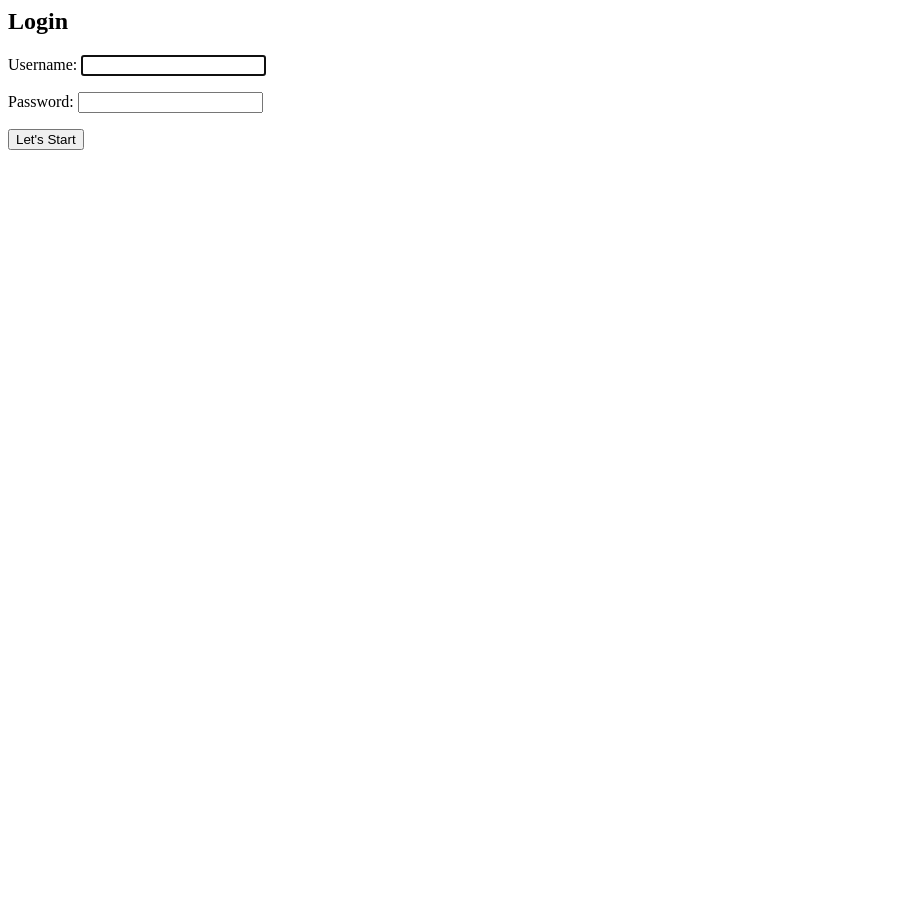
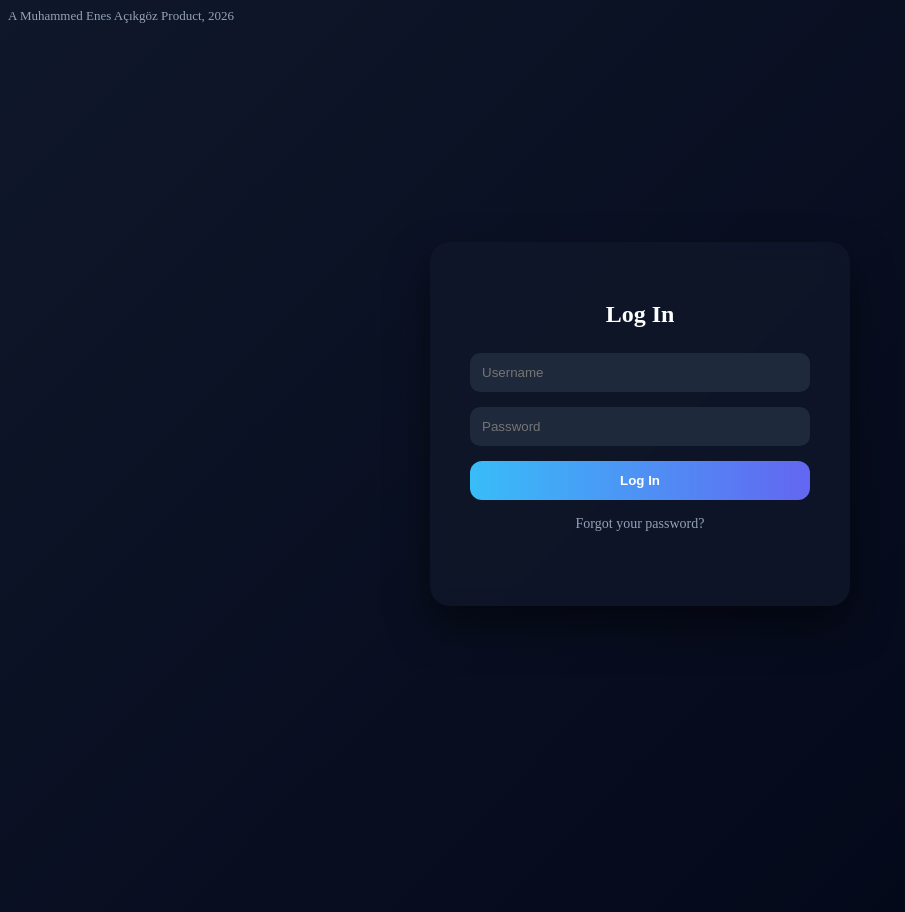
Before and after one commit to muhammedenesacikgoz/whereamI, a Django app: a page that uses profiles/templates/registration/login.html in a window 1280 px wide. Shown: the whole page, without its empty margins (0-905 px from the left). Before the commit the page ends 150 px from the top, so only its background shows below. Run offline with Django 5.2, Linux system fonts and the light colour scheme.

Commit message:
New UI for Log in section and unprofessional claim text on top for fun

```diff
--- a/config/settings.py
+++ b/config/settings.py
@@ -120,3 +120,4 @@ MEDIA_URL = "/media/"
 MEDIA_ROOT =BASE_DIR / "media"
 LOGIN_REDIRECT_URL = "dashboard"
 LOGOUT_REDIRECT_URL = "login"
+ALLOWED_HOSTS= ["*"]
--- a/profiles/templates/profiles/dashboard.html
+++ b/profiles/templates/profiles/dashboard.html
@@ -8,7 +8,7 @@
             transition: all 0.3s ease;
         }
         .friends-list a:hover:not(.active) {
-            background-color: rgba(107, 78, 61, 0.2);
+            background: #1e293b46;
             padding-left: 25px;
             color: #DAD7CD;
         }
@@ -58,6 +58,7 @@
         .pop {
             animation: pop 0.7s ease;
         }
+
     </style>
 </head>
 <div style="
--- a/profiles/templates/registration/login.html
+++ b/profiles/templates/registration/login.html
@@ -1,6 +1,86 @@
-<h2>Login</h2>
-<form method="POST">
-    {% csrf_token %}
-    {{ form.as_p }}
-    <button type="submit">Let's Start</button>
-</form>
+<head>
+    <meta name="viewport" content="width=device-width, initial-scale=1.0">
+    <style>
+        body {
+            background: linear-gradient(135deg, #0f172a, #020617);
+            font-family: Arial, sans-serif
+            @media (max-width: 600px)
+            }
+
+            .login-wrapper {
+                height: 100vh;
+                display: flex;
+                justify-content: center;
+                align-items: center;
+                padding-bottom: 80px;
+
+            }
+            .login-card {
+                width:340px;
+                padding: 40px;
+                border-radius:20px;
+                background: rgba(15,23,42,0.8);
+                backdrop-filter: blur(10px);
+                box-shadow: 0 20px 40px rgba(0,0,0,0.5);
+                text-align: center;
+                padding-bottom: 60px;
+            }
+            .login-card h2 {
+                color: white;
+                margin-bottom: 25px;
+            }
+            .login-card input {
+                width: 100%;
+                padding: 12px;
+                margin-bottom: 15px;
+                border-radius: 10px;
+                border: none;
+                background: #1e293b;
+                color: white;
+            }
+            .login-card button {
+                width: 100%;
+                padding: 12px;
+                border-radius: 12px;
+                border:none;
+                background:linear-gradient(90deg, #38bdf8, #6366f1);
+                color: white;
+                font-weight: bold;
+                cursor: pointer;
+            }
+            .login-card button:hover {
+                opacity: 0.9;
+            }
+
+            .forgot {
+                color:#94a3b8;
+                font-size: 14px;
+                margin-top: 10px;
+                cursor: pointer;
+            }
+            .forgot:hover {
+                color: #38bdf8;
+            }
+            .imza{
+                color: #94a3b8;
+                font-size: 13px;
+            }
+        </style>
+</head>
+<div class="imza">
+    <h8>A Muhammed Enes Açıkgöz Product, 2026</h8>
+</div>
+
+<div class="login-wrapper">
+    <div class="login-card">
+        <h2>Log In</h2>
+        <form method="POST">
+            {% csrf_token %}
+
+            <input type="text" name="username" placeholder="Username">
+            <input type="password" name="password" placeholder="Password">
+            <button type="submit">Log In</button>
+        </form>
+        <p class="forgot">Forgot your password?</p>
+    </div>
+</div>
```
